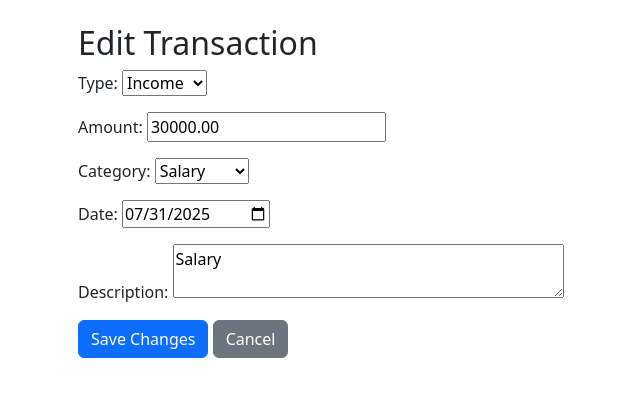
After one commit to AKhan025/Finance-Tracker, a Django app: page /edit/1/ in a window 1280 px wide. The commit adds this page. Shown: the top 397 px of the page, without its empty margins (4-644 px from the left). Run offline with Django 5.2, Linux system fonts and the light colour scheme; data comes from the database, SQL or seed files in the repository; both versions use the stored data as it was after the commit.

Commit message:
new update
Added edit and delete buttons for transactions working on graph to visualise balance, income and expenses.

```diff
--- a/finance/forms.py
+++ b/finance/forms.py
@@ -4,8 +4,8 @@ from .models import Transaction
 class TransactionForm(forms.ModelForm):
     class Meta:
         model = Transaction
-        field = ['type', 'amount', 'category', 'date', 'description']
+        fields = ['type', 'amount', 'category', 'date', 'description']
         widgets = {
-            'date': forms.DateInput(attrs={'type' : 'date'}),
-            'description' : forms.Textarea(attrs={'rows' : 2}),
+            'date': forms.DateInput(attrs={'type': 'date'}),
+            'description' : forms.Textarea(attrs={'rows': 2}),
         }
--- a/finance/models.py
+++ b/finance/models.py
@@ -18,7 +18,7 @@ class Transaction(models.Model):
     user = models.ForeignKey(User, on_delete=models.CASCADE)
     type = models.CharField(max_length=7, choices=TRANSACTION_TYPES)
     amount = models.DecimalField(max_digits=10, decimal_places=2)
-    Category = models.ForeignKey(Category, on_delete=models.SET_NULL, null=True)
+    category = models.ForeignKey(Category, on_delete=models.SET_NULL, null=True)
     date = models.DateField()
     description = models.TextField(blank=True)
 
--- a/finance/templates/finance/base.html
+++ b/finance/templates/finance/base.html
@@ -4,6 +4,8 @@
   <meta charset="UTF-8">
   <title>{% block title %}Finance Tracker{% endblock %}</title>
   <link href="https://cdn.jsdelivr.net/npm/bootstrap@5.3.0/dist/css/bootstrap.min.css" rel="stylesheet">
+
+  <script src="https://cdn.jsdelivr.net/npm/chart.js"></script>
 </head>
 <body>
   <div class="container mt-4">
--- /dev/null
+++ b/finance/templates/finance/edit_transaction.html
@@ -0,0 +1,10 @@
+{% extends 'finance/base.html' %}
+{% block content %}
+  <h2>Edit Transaction</h2>
+  <form method="POST">
+    {% csrf_token %}
+    {{ form.as_p }}
+    <button class="btn btn-primary" type="submit">Save Changes</button>
+    <a href="{% url 'dashboard' %}" class="btn btn-secondary">Cancel</a>
+  </form>
+{% endblock %}
--- a/finance/urls.py
+++ b/finance/urls.py
@@ -1,9 +1,9 @@
 from django.urls import path
 from . import views
 
-app_name = 'finance'
-
 urlpatterns = [
     path('', views.dashboard, name='dashboard'),
-    path('add/', views.add_transaction, name='add_transaction')
+    path('add/', views.add_transaction, name='add_transaction'),
+    path('edit/<int:pk>/', views.edit_transaction, name='edit_transaction'),
+    path('delete/<int:pk>/', views.delete_transaction, name='delete_transaction'),
 ]
--- a/finance/views.py
+++ b/finance/views.py
@@ -1,21 +1,42 @@
-from django.shortcuts import render, redirect
+import json
+from decimal import Decimal
+from django.core.serializers.json import DjangoJSONEncoder
+from django.shortcuts import render, redirect, get_object_or_404
 from django.contrib.auth.decorators import login_required
-from .models import Transaction
+from django.db.models import Sum
+from .models import Transaction, Category
 from .forms import TransactionForm
+
+class DecimalEncoder(json.JSONEncoder):
+    def default(self, obj):
+        if isinstance(obj, Decimal):
+            return float(obj)
+        return super(DecimalEncoder, self).default(obj)
 
 # Create your views here.
 @login_required
 def dashboard(request):
     transactions = Transaction.objects.filter(user=request.user).order_by('-date')
     income = sum(t.amount for t in transactions if t.type == 'Income')
-    expense = sum(t.amount for t in transactions if t.type == 'expense')
+    expense = sum(t.amount for t in transactions if t.type == 'Expense')
     balance = income - expense
+
+    categories = Category.objects.all()
+    category_name = [c.name for c in categories]
+    category_totals = []
+
+    for category in categories:
+        total = Transaction.objects.filter(category=category).aggregate(Sum('amount'))['amount__sum'] or 0
+        category_totals.append(total)
+
 
     context = {
         'transactions' : transactions,
         'income' : income,
         'expense' : expense,
         'balance' : balance,
+        'category_name': json.dumps(category_name, cls=DecimalEncoder),
+        'category_total': json.dumps(category_totals, cls=DecimalEncoder),
     }
 
     return render(request, 'finance/dashboard.html', context)
@@ -25,7 +46,7 @@ def dashboard(request):
 def add_transaction(request):
     if request.method == "POST":
         form = TransactionForm(request.POST)
-        if form.is_valid:
+        if form.is_valid():
             transaction = form.save(commit=False)
             transaction.user = request.user
             transaction.save()
@@ -33,4 +54,19 @@ def add_transaction(request):
     else:
         form = TransactionForm()
 
-    return render(request, 'finance/add_transaction.html', {'form' : form})
+    return render(request, 'finance/add_transaction.html', {'form': form})
+
+def edit_transaction(request, pk):
+    transaction = get_object_or_404(Transaction, pk=pk)
+    form = TransactionForm(request.POST or None, instance=transaction)
+    if request.method == "POST" and form.is_valid():
+        form.save()
+        return redirect('dashboard')
+    return render(request, 'finance/edit_transaction.html', {'form': form})
+
+def delete_transaction(request, pk):
+    transaction = get_object_or_404(Transaction, pk=pk)
+    if request.method == "POST":
+        transaction.delete()
+        return redirect('dashboard')
+    return render(request, 'finance/delete_transaction.html', {'transaction': transaction})
--- a/finance_tracker/urls.py
+++ b/finance_tracker/urls.py
@@ -19,5 +19,5 @@ from django.urls import path, include
 
 urlpatterns = [
     path('admin/', admin.site.urls),
-    path('', include('finance.urls', namespace='finance')),
+    path('', include('finance.urls')),
 ]
```
Also changed, not shown: finance/templates/finance/dashboard.html (+40 -0 lines), finance/templates/finance/delete_transaction.html (added, +10 -0 lines), db.sqlite3.
